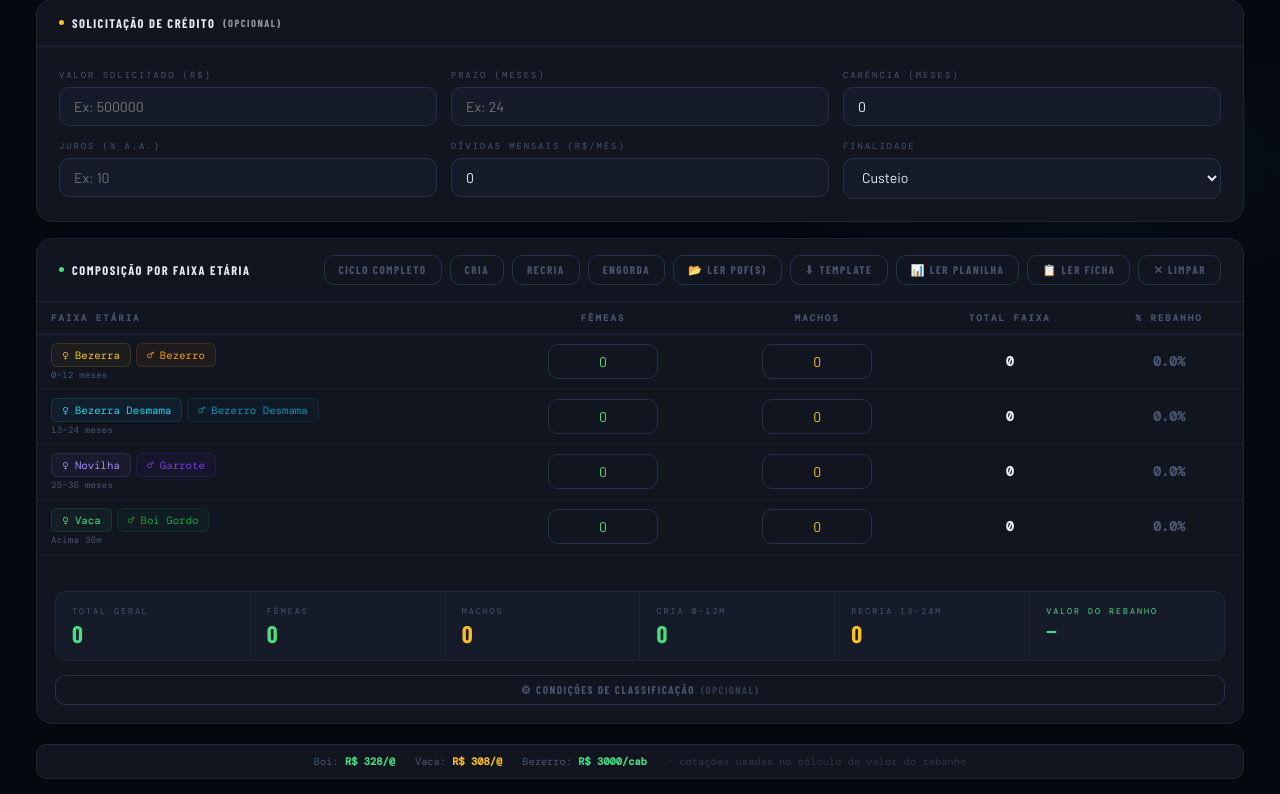
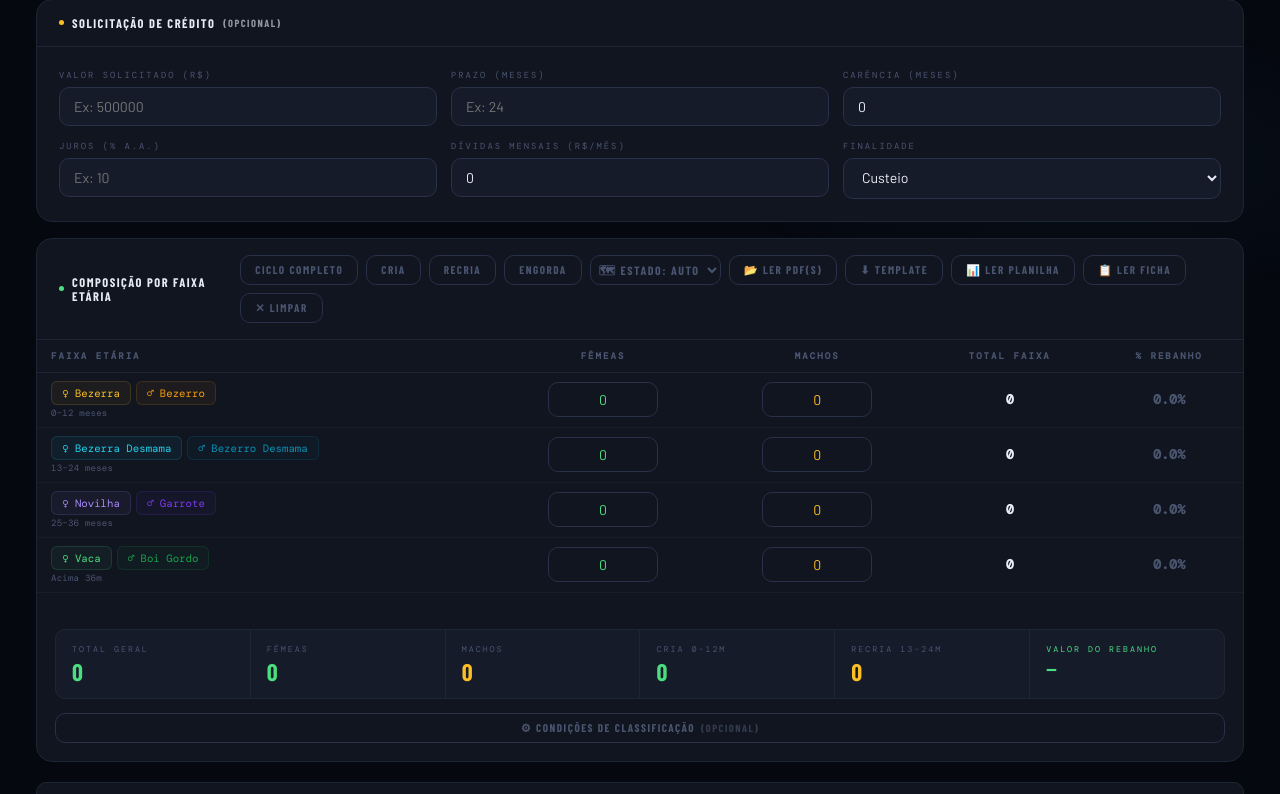
Before and after one commit to Lucazvfx/fluxocaixa, a Flask app: page / in a window 1280 px wide. Shown: the part 518-1312 px from the top of the page. Run offline with Flask 3, Linux system fonts and the light colour scheme; a user stored in the database is signed in; data comes from the database, SQL or seed files in the repository; data that the repository does not hold is empty; parts of the project's set-up code (start-up, migrations or seed data) failed here and were passed over; some libraries are stand-ins or nearby versions; some web fonts are replaced.

Commit message:
feat: seletor de estado para leitura de PDF
Adiciona dropdown '🗺 Estado: Auto' antes do botão Ler PDF(s).
Opções: Auto-detectar, MT/RO/MS/GO/MA/TO/PA.
Quando um estado é selecionado, o backend usa diretamente o parser
correspondente sem tentar detectar automaticamente.

Co-Authored-By: Claude Sonnet 4.6 <noreply@anthropic.com>

```diff
--- a/app.py
+++ b/app.py
@@ -836,7 +836,13 @@ def api_ler_pdf():
     try:
         f.save(tmp_path)
         text = extrair_texto_pdf(tmp_path)
-        orig = detectar_origem(text)
+        estado = request.form.get('estado', '').upper().strip()
+        _ESTADO_ORIGEM = {
+            'MT': 'INDEA', 'RO': 'IDARON', 'MS': 'IAGRO_MS',
+            'GO': 'AGRODEFESA_GO', 'MA': 'AGED_MA',
+            'TO': 'ADAPEC_TO', 'PA': 'ADEPARA_PA',
+        }
+        orig = _ESTADO_ORIGEM.get(estado) or detectar_origem(text)
         if orig == 'DECLARACAO_IDARON':
             dados = parsear_declaracao_idaron(text)
         elif orig == 'IDARON':
--- a/templates/index.html
+++ b/templates/index.html
@@ -319,6 +319,16 @@ main{max-width:1340px;margin:0 auto;padding:44px 36px 120px;position:relative;z-
         <button class="btn-sm" onclick="fillEx('cria')">Cria</button>
         <button class="btn-sm" onclick="fillEx('recria')">Recria</button>
         <button class="btn-sm" onclick="fillEx('engorda')">Engorda</button>
+        <select id="insr-estado" class="btn-sm" style="padding:2px 4px;cursor:pointer;font-size:.75rem">
+          <option value="">🗺 Estado: Auto</option>
+          <option value="MT">MT — INDEA</option>
+          <option value="RO">RO — IDARON</option>
+          <option value="MS">MS — IAGRO</option>
+          <option value="GO">GO — AGRODEFESA</option>
+          <option value="MA">MA — AGED</option>
+          <option value="TO">TO — ADAPEC</option>
+          <option value="PA">PA — ADEPARÁ</option>
+        </select>
         <button class="btn-sm" onclick="document.getElementById('insr-pdf-inp').click()">📂 Ler PDF(s)</button>
         <input type="file" id="insr-pdf-inp" accept=".pdf" multiple style="display:none" onchange="lerPDFsInserir(this.files);this.value=''">
         <button class="btn-sm" onclick="window.location='/api/template/download'">⬇ Template</button>
@@ -930,9 +940,11 @@ async function lerPDFsInserir(fileList){
   const somaV=new Array(10).fill(0);
   const fazendas=[];
   let primeiraMeta=null, falhas=0;
+  const estado=(document.getElementById('insr-estado')?.value||'').trim();
   try{
     for(const file of files){
       const fd=new FormData();fd.append('pdf',file);
+      if(estado)fd.append('estado',estado);
       try{
         const res=await fetch('/api/ler-pdf',{method:'POST',body:fd});
         const data=await res.json();
```
